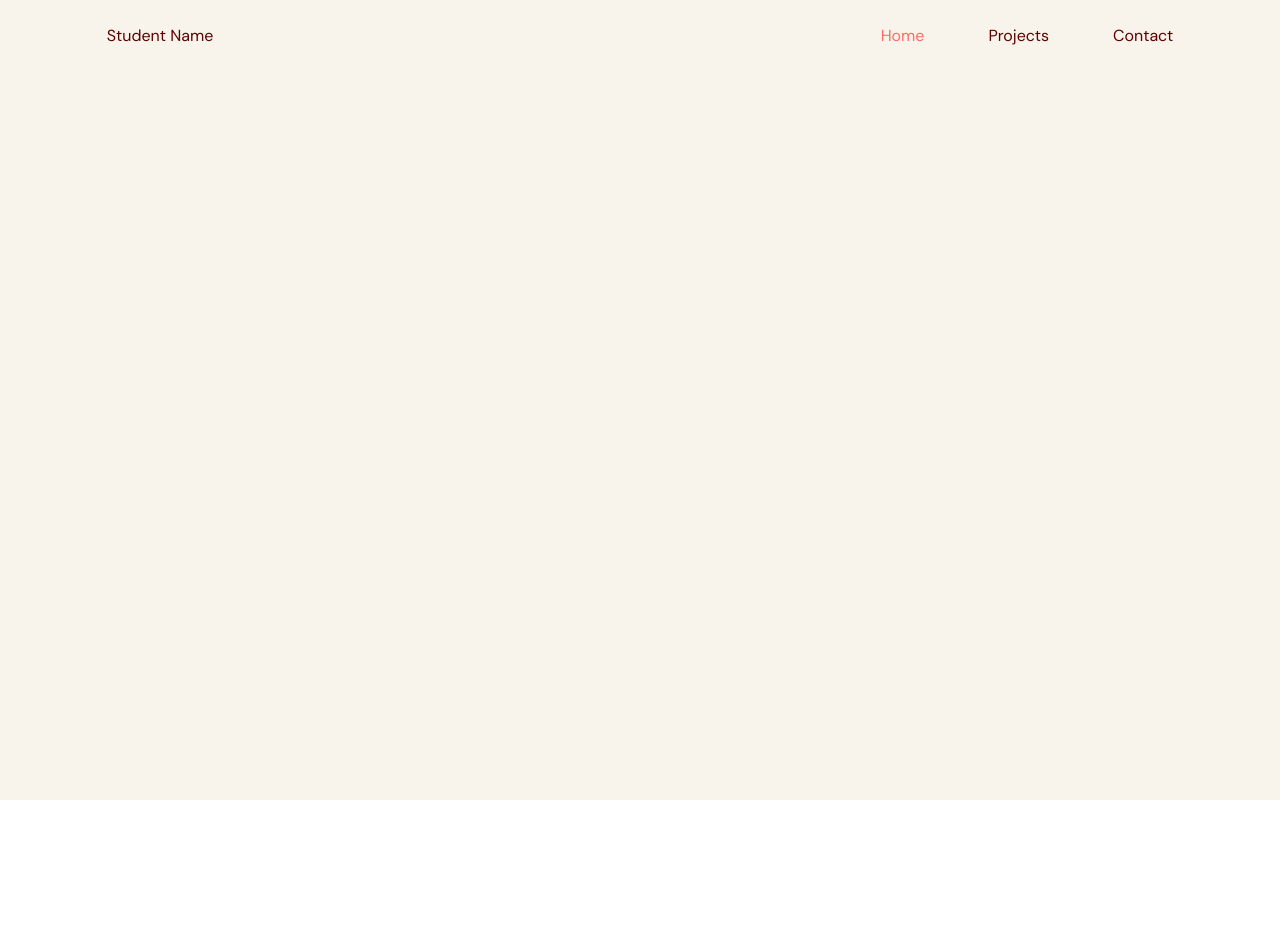
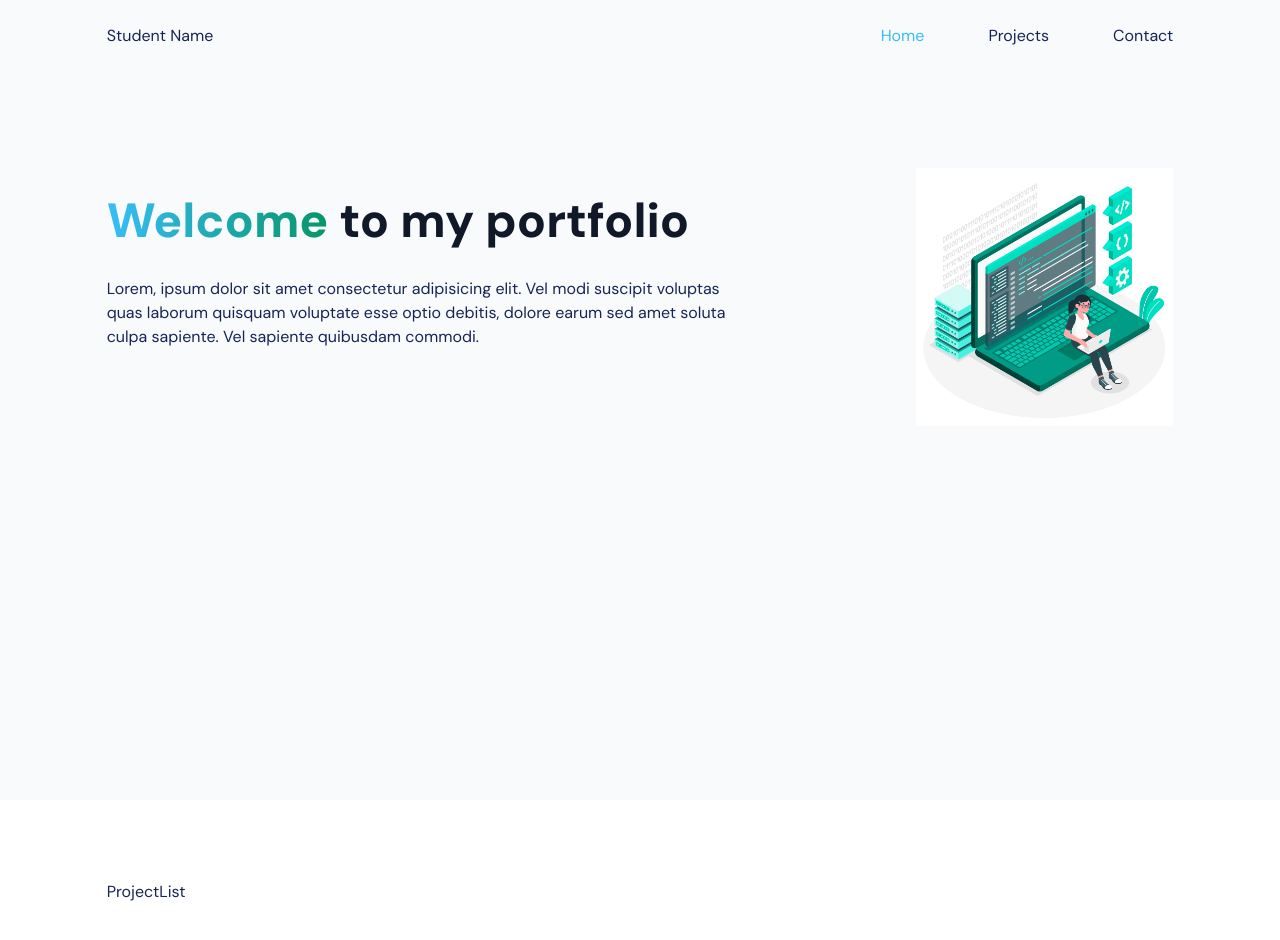
Before and after one commit to sonamLama22/portfolio-takeo, a React (Vite) app: page / in a window 1280 px wide. Shown: the top 940 px of the page. Before the commit the page ends 800 px from the top, so only its background shows below. Built offline with nearby package versions, Linux system fonts and the light colour scheme.

Commit message:
add home page and scroll behavior

```diff
--- a/src/App.tsx
+++ b/src/App.tsx
@@ -1,7 +1,41 @@
-import Home from "./pages/home/Home";
+import NavBar from "@/components/navbar/navbar";
+import "../index.css";
+import { useEffect, useState } from "react";
+import { SelectedPage } from "@/shared/types";
+import Home from "@/pages/home/Home";
+import ProjectList from "@/pages/projects/ProjectList";
+import Contact from "@/pages/contact/Contact";
 
-const App = () => {
-  return <Home />;
-};
+function App() {
+  const [selectedPage, setSelectedPage] = useState<SelectedPage>(
+    SelectedPage.Home
+  );
+  const [isTopOfPage, setIsTopOfPage] = useState<boolean>(true);
+  useEffect(() => {
+    const handleScroll = () => {
+      if (window.scrollY === 0) {
+        setIsTopOfPage(true);
+        setSelectedPage(SelectedPage.Home);
+      }
+      if (window.scrollY !== 0) {
+        setIsTopOfPage(false);
+      }
+    };
+    window.addEventListener("scroll", handleScroll);
+    return () => window.removeEventListener("scroll", handleScroll); //remove when we leave the page
+  }, []);
+  return (
+    <div className="home bg-gray-20">
+      <NavBar
+        isTopOfPage={isTopOfPage}
+        selectedPage={selectedPage}
+        setSelectedPage={setSelectedPage}
+      />
+      <Home />
+      <ProjectList setSelectedPage={setSelectedPage} />
+      <Contact setSelectedPage={setSelectedPage} />
+    </div>
+  );
+}
 
 export default App;
--- a/src/pages/contact/Contact.tsx
+++ b/src/pages/contact/Contact.tsx
@@ -1,7 +1,13 @@
-import React from "react";
+import { SelectedPage } from "@/shared/types";
 
-function Contact() {
-  return <div>Contact</div>;
+type Props = {
+  setSelectedPage: (value: SelectedPage) => void;
+};
+
+export default function Contact({ setSelectedPage }: Props) {
+  return (
+    <section id="contact" className="mx-auto min-h-full w-5/6 py-20">
+      Contact
+    </section>
+  );
 }
-
-export default Contact;
--- a/src/pages/home/Home.tsx
+++ b/src/pages/home/Home.tsx
@@ -1,34 +1,37 @@
-import NavBar from "@/components/navbar/navbar";
-import "../../../index.css";
-import { useEffect, useState } from "react";
-import { SelectedPage } from "@/shared/types";
+//import useMediaQuery from "@/hooks/useMediaQuery";
+import homeImage from "@/assets/home.jpg";
 
 function Home() {
-  const [selectedPage, setSelectedPage] = useState<SelectedPage>(
-    SelectedPage.Home
-  );
-  const [isTopOfPage, setIsTopOfPage] = useState<boolean>(true);
-  useEffect(() => {
-    const handleScroll = () => {
-      if (window.scrollY === 0) {
-        setIsTopOfPage(true);
-        setSelectedPage(SelectedPage.Home);
-      }
-      if (window.scrollY !== 0) {
-        setIsTopOfPage(false);
-      }
-    };
-    window.addEventListener("scroll", handleScroll);
-    return () => window.removeEventListener("scroll", handleScroll); //remove when we leave the page
-  }, []);
+  //const isAboveMediumScreens = useMediaQuery("(min-width:1060px)");
+
   return (
-    <div className="home bg-gray-20">
-      <NavBar
-        isTopOfPage={isTopOfPage}
-        selectedPage={selectedPage}
-        setSelectedPage={setSelectedPage}
-      />
-    </div>
+    <section id="home" className="gap-16 bg-gray-20 py-10 md:h-full md:pb-0">
+      {/* IMAGE AND MAIN HEADER */}
+      <div className="md:flex mx-auto w-5/6 items-center justify-center ">
+        {/* MAIN HEADER */}
+        <div>
+          {/* Header */}
+          <div className="z-10 mt-20 md:basis-3/5">
+            <h1 className="mb-4 text-3xl font-extrabold text-gray-900 dark:text-white md:text-5xl lg:text-6xl">
+              <span className="text-transparent bg-clip-text bg-gradient-to-r to-emerald-600 from-sky-400">
+                Welcome
+              </span>{" "}
+              to my portfolio
+            </h1>
+          </div>
+          <p className="mt-8 ">
+            Lorem, ipsum dolor sit amet consectetur adipisicing elit. Vel modi
+            suscipit voluptas quas laborum quisquam voluptate esse optio
+            debitis, dolore earum sed amet soluta culpa sapiente. Vel sapiente
+            quibusdam commodi.
+          </p>
+        </div>
+        {/* IMAGE */}
+        <div className="flex basis-3/5 justify-center md:z-10 md:ml-40 md:mt-32 md:justify-end">
+          <img alt="home-page-img" src={homeImage}></img>
+        </div>
+      </div>
+    </section>
   );
 }
 
--- a/src/pages/projects/ProjectList.tsx
+++ b/src/pages/projects/ProjectList.tsx
@@ -1,7 +1,13 @@
-import React from "react";
+import { SelectedPage } from "@/shared/types";
 
-function ProjectList() {
-  return <div>ProjectList</div>;
+type Props = {
+  setSelectedPage: (value: SelectedPage) => void;
+};
+
+export default function ProjectList({ setSelectedPage }: Props) {
+  return (
+    <section id="projects" className="mx-auto min-h-full w-5/6 py-20">
+      ProjectList
+    </section>
+  );
 }
-
-export default ProjectList;
--- a/tailwind.config.js
+++ b/tailwind.config.js
@@ -4,15 +4,15 @@ export default {
   theme: {
     extend: {
       colors: {
-        "gray-20": "#F8F4EB",
+        "gray-20": "#f8fafc",
         "gray-50": "#EFE6E6",
         "gray-100": "#DFCCCC",
-        "gray-500": "#5E0000",
-        "primary-100": "#FFE1E0",
+        "gray-500": "#172554",
+        "primary-100": "#d1fae5",
         "primary-300": "#FFA6A3",
-        "primary-500": "#FF6B66",
+        "primary-500": "#38bdf8",
         "secondary-400": "#FFCD5B",
-        "secondary-500": "#FFC132",
+        "secondary-500": "#6ee7b7",
       },
       backgroundImage: (theme) => ({
         "gradient-yellowred":
```
Also changed, not shown: src/pages/home/home.module.sass (deleted).
